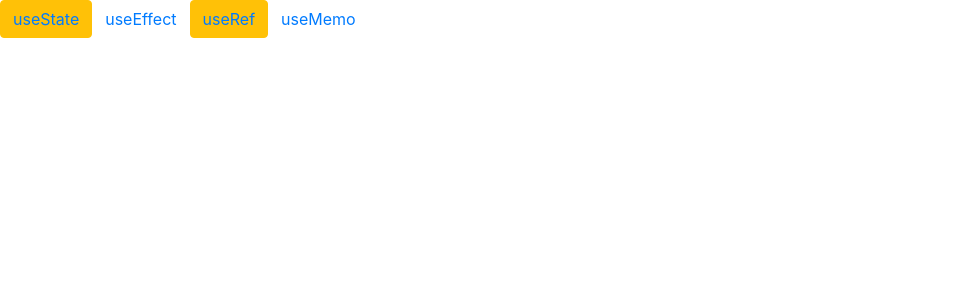
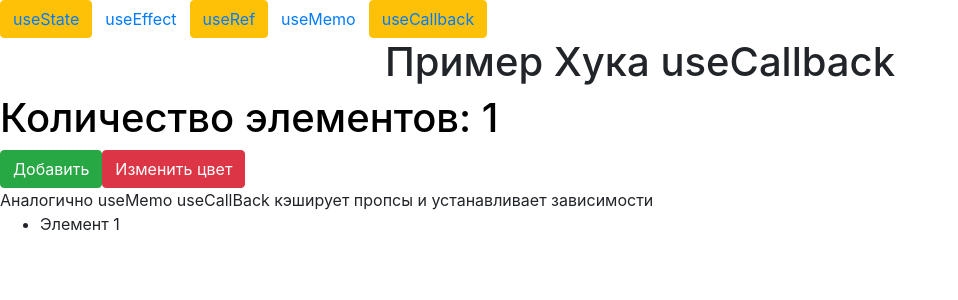
Before and after one commit to mytrofanov/Hook, a React (Create React App) app: page /callback in a window 1280 px wide. Shown: the top 300 px of the page, without its empty margins (0-958 px from the left). Built offline with nearby package versions, Linux system fonts and the light colour scheme.

Commit message:
useCallback

```diff
--- a/src/App.js
+++ b/src/App.js
@@ -6,6 +6,7 @@ import UseRefFunction from "./ref/FunctionUseRef";
 import {BrowserRouter, Route} from "react-router-dom";
 import Nav from "./nav/nav";
 import Memo from "./memo/memo";
+import CallBack from "./callBack/CallBack";
 
 function App() {
     return (
@@ -16,6 +17,7 @@ function App() {
                 <Route path='/effect' component={Effect}/>
                 <Route path='/ref' component={UseRefFunction}/>
                 <Route path='/memo' component={Memo}/>
+                <Route path='/callback' component={CallBack}/>
             </div>
         </BrowserRouter>
     );
--- /dev/null
+++ b/src/callBack/CallBack.js
@@ -0,0 +1,26 @@
+import React, {useCallback, useState} from "react";
+import ItemList from "./ItemList";
+
+function CallBack() {
+    const [colored, setColored] = useState(false)
+    const [count, setCount] = useState(1)
+    const styles = {
+        color: colored ? 'yellow' : 'black'
+    }
+    const generateItemsFromApi = useCallback( () => {
+        return new Array(count).fill('').map(( _,i )=> `Элемент ${i+1}`)
+    },[count])
+
+    return (
+        <div>
+            <h1 className="text-center">Пример Хука useCallback</h1>
+            <h1 style={styles}>Количество элементов: {count} </h1>
+            <button className="btn btn-success" onClick={() => setCount(prev => prev + 1)}>Добавить</button>
+            <button className="btn btn-danger" onClick={() => setColored(prev => !prev)}>Изменить цвет</button>
+<div>Аналогично useMemo useCallBack кэширует пропсы и устанавливает зависимости</div>
+            <ItemList getItems={generateItemsFromApi}/>
+        </div>
+    )
+}
+
+export default CallBack
--- /dev/null
+++ b/src/callBack/ItemList.js
@@ -0,0 +1,17 @@
+import React, {useEffect, useState} from "react";
+
+export default function ItemList ({getItems}) {
+    const [items, setItems] = useState([])
+
+    useEffect(()=>{
+        console.log('render')
+        const newItems = getItems()
+        setItems(newItems)
+    },[getItems])
+
+    return (
+        <ul>
+            {items.map(i=> <li key={i}>{i}</li> )}
+        </ul>
+    )
+}
--- a/src/nav/nav.js
+++ b/src/nav/nav.js
@@ -18,6 +18,9 @@ const Nav = () => {
             <button className="btn btn-white" >
                 <NavLink to="/memo">useMemo</NavLink>
             </button>
+            <button className="btn btn-warning">
+                <NavLink to="/callback">useCallback</NavLink>
+            </button>
         </div>
     )
 }
```
